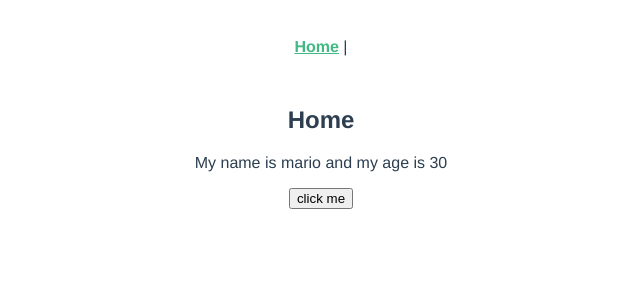
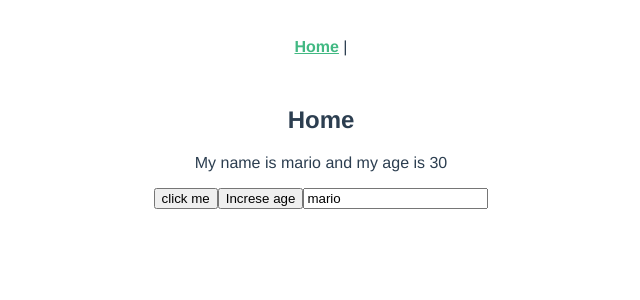
Before and after one commit to lionwalker/vue3-pilot, a Vue app: page / in a window 1280 px wide. Shown: the top 300 px of the page, without its empty margins (319-959 px from the left). Built offline with nearby package versions, Linux system fonts and the light colour scheme.

Commit message:
using refs for reactivity

```diff
--- a/src/views/HomeView.vue
+++ b/src/views/HomeView.vue
@@ -1,29 +1,28 @@
 <template>
   <div class="home">
     <h2>Home</h2>
-    <p ref="reference">My name is {{ name }} and my age is {{ age }}</p>
+    <p>My name is {{ name }} and my age is {{ age }}</p>
     <button @click="handleClick">click me</button>
+    <button @click="age++">Increse age</button>
+    <input type="text" v-model="name">
   </div>
 </template>
 
 <script>
-import { ref } from 'vue'
+import { ref, reactive } from 'vue'
 export default {
   name: 'HomeView',
   setup() {
 
-    const reference = ref(null);
-
-    let name = 'mario'
-    let age = 30
+    const name = ref('mario')
+    const age = ref(30)
 
     const handleClick = () => {
-      console.log(reference, reference.value);
-      reference.value.classList.add('test')
-      reference.value.textContent = 'hello, ninjas'
+      name.value = 'lahiru'
+      age.value = 35
     }
 
-    return { name, age, handleClick, reference }
+    return { name, age, handleClick }
   }
 }
 </script>
```
